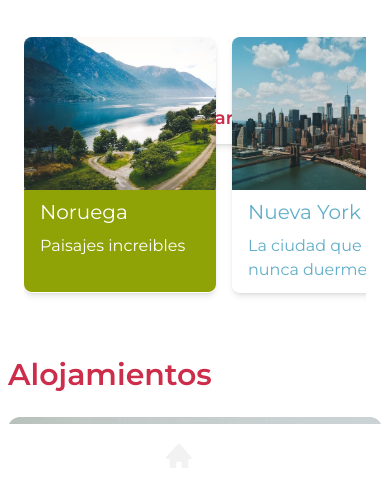
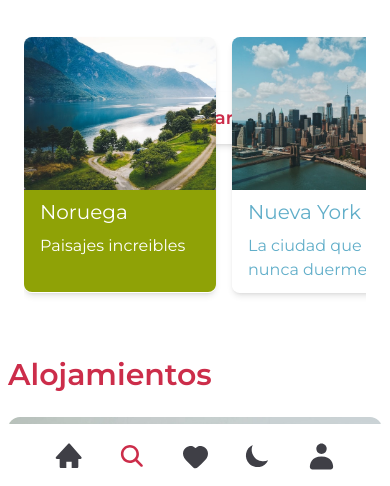
Before and after one commit to Azfe/landingpage_gotravel, a website: page public/index.html in a window 390 px wide. Shown: the part 356-842 px from the top of the page. Drawn offline with Linux system fonts and the light colour scheme.

Commit message:
Modify tabbar

```diff
--- a/public/index.html
+++ b/public/index.html
@@ -1,5 +1,5 @@
 <!DOCTYPE html>
-<html lang="en">
+<html lang="en" class="scroll-smooth">
 <head>
     <meta charset="UTF-8">
     <meta http-equiv="X-UA-Compatible" content="IE=edge">
@@ -117,7 +117,7 @@
         </div>
     </section>
     <!--Footer-->
-    <footer class="w-full h-auto bg-gray-50 p-6 mt-8  space-y-2 lg:px-14">
+    <footer class="w-full h-auto bg-gray-50 p-6 mt-8 pb-20 space-y-2 lg:px-14">
         <h4 class="text-xl text-gray-300">Legal</h4>
         <a href="#"><p class="text-sm text-gray-300">Aviso legal</p></a>
         <p class="text-sm text-gray-300">Política de privacidad</p>
@@ -137,12 +137,32 @@
     </footer>
     <!--Tabbar-->
     <div class="w-full h-16 bg-white fixed left-0 bottom-0 shadow-md flex space-x-8 items-center justify-center lg:hidden" id="tabbar">
-        <a href="#">
+        <a href="#home">
             <svg width="32" height="31" viewBox="0 0 32 31" fill="none" xmlns="http://www.w3.org/2000/svg">
-                <path d="M17.0159 3.03837C16.7669 2.75451 16.4034 2.58866 16.0189 2.58338C15.6344 2.57811 15.2662 2.73393 15.009 3.01084L3.00896 15.9275C2.65672 16.3067 2.5678 16.8511 2.78202 17.3171C2.99624 17.7831 3.47347 18.0833 4.00002 18.0833H6.66669V25.8333C6.66669 26.5466 7.26364 27.1249 8.00002 27.1249H13.3334V20.6666H18.6667V27.1249H24C24.7364 27.1249 25.3334 26.5466 25.3334 25.8333V18.0833H27.3334C27.8531 18.0833 28.3254 17.7907 28.5436 17.3337C28.7617 16.8768 28.6859 16.3387 28.3493 15.955L17.0159 3.03837Z" fill="#F2F2F2"/>
+                <path class="fill-current text-gray-200 dark:text-white" d="M17.0159 3.03837C16.7669 2.75451 16.4034 2.58866 16.0189 2.58338C15.6344 2.57811 15.2662 2.73393 15.009 3.01084L3.00896 15.9275C2.65672 16.3067 2.5678 16.8511 2.78202 17.3171C2.99624 17.7831 3.47347 18.0833 4.00002 18.0833H6.66669V25.8333C6.66669 26.5466 7.26364 27.1249 8.00002 27.1249H13.3334V20.6666H18.6667V27.1249H24C24.7364 27.1249 25.3334 26.5466 25.3334 25.8333V18.0833H27.3334C27.8531 18.0833 28.3254 17.7907 28.5436 17.3337C28.7617 16.8768 28.6859 16.3387 28.3493 15.955L17.0159 3.03837Z" fill="#3F3F46"/>
             </svg>
         </a>
-        <a href="#"></a>
+        <a href="#our_recomendations">
+            <svg width="31" height="31" viewBox="0 0 31 31" fill="none" xmlns="http://www.w3.org/2000/svg">
+                <path class="fill-current text-primary" fill-rule="evenodd" clip-rule="evenodd" d="M12.9167 3.875C7.92309 3.875 3.875 7.92309 3.875 12.9167C3.875 17.9102 7.92309 21.9583 12.9167 21.9583C14.9476 21.9583 16.8221 21.2887 18.3316 20.1582L23.6284 25.4551C24.1328 25.9595 24.9507 25.9595 25.4551 25.4551C25.9595 24.9507 25.9595 24.1328 25.4551 23.6284L20.1582 18.3316C21.2887 16.8221 21.9583 14.9476 21.9583 12.9167C21.9583 7.92309 17.9102 3.875 12.9167 3.875ZM6.45833 12.9167C6.45833 9.34983 9.34983 6.45833 12.9167 6.45833C16.4835 6.45833 19.375 9.34983 19.375 12.9167C19.375 16.4835 16.4835 19.375 12.9167 19.375C9.34983 19.375 6.45833 16.4835 6.45833 12.9167Z" fill="#CC2D4A"/>
+            </svg>
+        </a>
+        <a href="#trending_stays">
+            <svg width="31" height="31" viewBox="0 0 31 31" fill="none" xmlns="http://www.w3.org/2000/svg">
+                <path class="fill-current text-gray-200 dark:text-white" d="M8.88589 5.1598C11.6963 4.45703 13.5415 5.33633 14.6651 6.45988C14.7875 6.58226 14.9006 6.7068 15.0051 6.83153C15.1278 6.97802 15.3091 7.06265 15.5002 7.06265C15.6913 7.06265 15.8726 6.97802 15.9953 6.83153C16.0998 6.70679 16.2129 6.58225 16.3353 6.45988C17.4589 5.33629 19.3043 4.45705 22.1153 5.1598C24.9229 5.86173 27.0419 7.97284 27.7491 10.6252C28.461 13.2953 27.7249 16.433 24.9982 19.1597C21.9813 22.1766 19.4061 24.7531 17.7854 26.3748C16.5244 27.6366 14.4827 27.6372 13.2211 26.3759L6.00388 19.1597C3.27608 16.4324 2.53997 13.2946 3.25217 10.6246C3.9596 7.9724 6.07894 5.86172 8.88589 5.1598Z" fill="#3F3F46"/>
+            </svg>
+        </a>
+        <button id="toggle-sm">
+			<svg width="31" height="31" viewBox="0 0 31 31" fill="none" xmlns="http://www.w3.org/2000/svg">
+                <path class="fill-current text-gray-200 dark:text-white" d="M25.0748 19.2748C22.9267 20.2465 20.5334 20.5405 18.214 20.1177C15.8945 19.6949 13.7589 18.5753 12.0918 16.9082C10.4246 15.241 9.30509 13.1055 8.88228 10.786C8.45946 8.46654 8.75347 6.0733 9.72512 3.92514C8.01494 4.69801 6.51777 5.87422 5.36208 7.35288C4.20638 8.83154 3.42666 10.5685 3.08979 12.4147C2.75293 14.261 2.86898 16.1614 3.428 17.9529C3.98702 19.7444 4.97232 21.3736 6.29935 22.7006C7.62639 24.0276 9.25556 25.0129 11.0471 25.572C12.8386 26.131 14.739 26.247 16.5852 25.9102C18.4315 25.5733 20.1684 24.7936 21.6471 23.6379C23.1257 22.4822 24.302 20.985 25.0748 19.2748V19.2748Z" fill="#3F3F46"/>
+            </svg>
+		</button>
+        <a href="#faqs">
+            <svg width="31" height="31" viewBox="0 0 31 31" fill="none" xmlns="http://www.w3.org/2000/svg">
+                <path class="fill-current text-gray-200 dark:text-white" fill-rule="evenodd" clip-rule="evenodd" d="M5.78225 19.6464C7.4799 17.2799 10.4865 15.4999 15.4999 15.4999C20.5132 15.4999 23.5199 17.2799 25.2175 19.6464C26.8582 21.9336 27.1196 24.5552 27.1248 26.0058C27.13 27.4645 25.9071 28.4166 24.6533 28.4166H6.34642C5.09262 28.4166 3.86971 27.4645 3.87496 26.0058C3.88017 24.5552 4.1415 21.9336 5.78225 19.6464Z" fill="#3F3F46"/>
+                <path class="fill-current text-gray-200 dark:text-white" fill-rule="evenodd" clip-rule="evenodd" d="M15.5 12.9166C18.3535 12.9166 20.6667 10.6034 20.6667 7.74992C20.6667 4.89645 18.3535 2.58325 15.5 2.58325C12.6465 2.58325 10.3333 4.89645 10.3333 7.74992C10.3333 10.6034 12.6465 12.9166 15.5 12.9166Z" fill="#3F3F46"/>
+            </svg>
+        </a>
     </div>
 </body>
 </html>
```
Also changed, not shown: public/css/tailwind.css, src/assets/svg/moon.svg (added).
